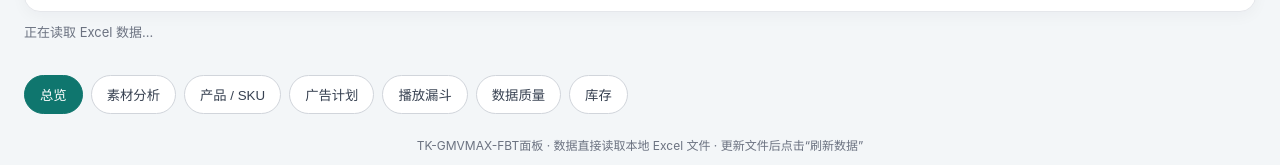
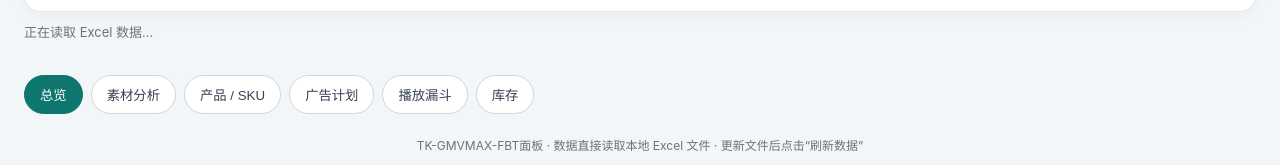
Before and after one commit to clr112409-dot/TK-GMVMAX-DSH, a plain HTML site: page TK-GMVMAX/static/dashboard.html in a window 1280 px wide. Shown: the part 297-462 px from the top of the page. Drawn offline with Linux system fonts and the light colour scheme; no server answers.

Commit message:
update TK-GMVMAX/static/dashboard.html (v1.0.1 UI/口径优化)

```diff
--- a/TK-GMVMAX/static/dashboard.html
+++ b/TK-GMVMAX/static/dashboard.html
@@ -21,7 +21,7 @@
   <div class="meta" id="metaText">正在读取数据…</div>
   <section class="kpis" id="kpis"></section>
   <nav class="tabs" id="tabs">
-    <button class="tab active" data-tab="overview">总览</button><button class="tab" data-tab="material">素材分析</button><button class="tab" data-tab="product">产品 / SKU</button><button class="tab" data-tab="campaign">广告计划</button><button class="tab" data-tab="funnel">播放漏斗</button><button class="tab" data-tab="quality">数据质量</button><button class="tab" data-tab="inventory">库存</button>
+    <button class="tab active" data-tab="overview">总览</button><button class="tab" data-tab="material">素材分析</button><button class="tab" data-tab="product">产品 / SKU</button><button class="tab" data-tab="campaign">广告计划</button><button class="tab" data-tab="funnel">播放漏斗</button><button class="tab" data-tab="inventory">库存</button>
   </nav>
   <main id="content"></main>
   <div class="footer">TK-GMVMAX-FBT面板 · 数据直接读取本地 Excel 文件 · 更新文件后点击“刷新数据”</div>
```
